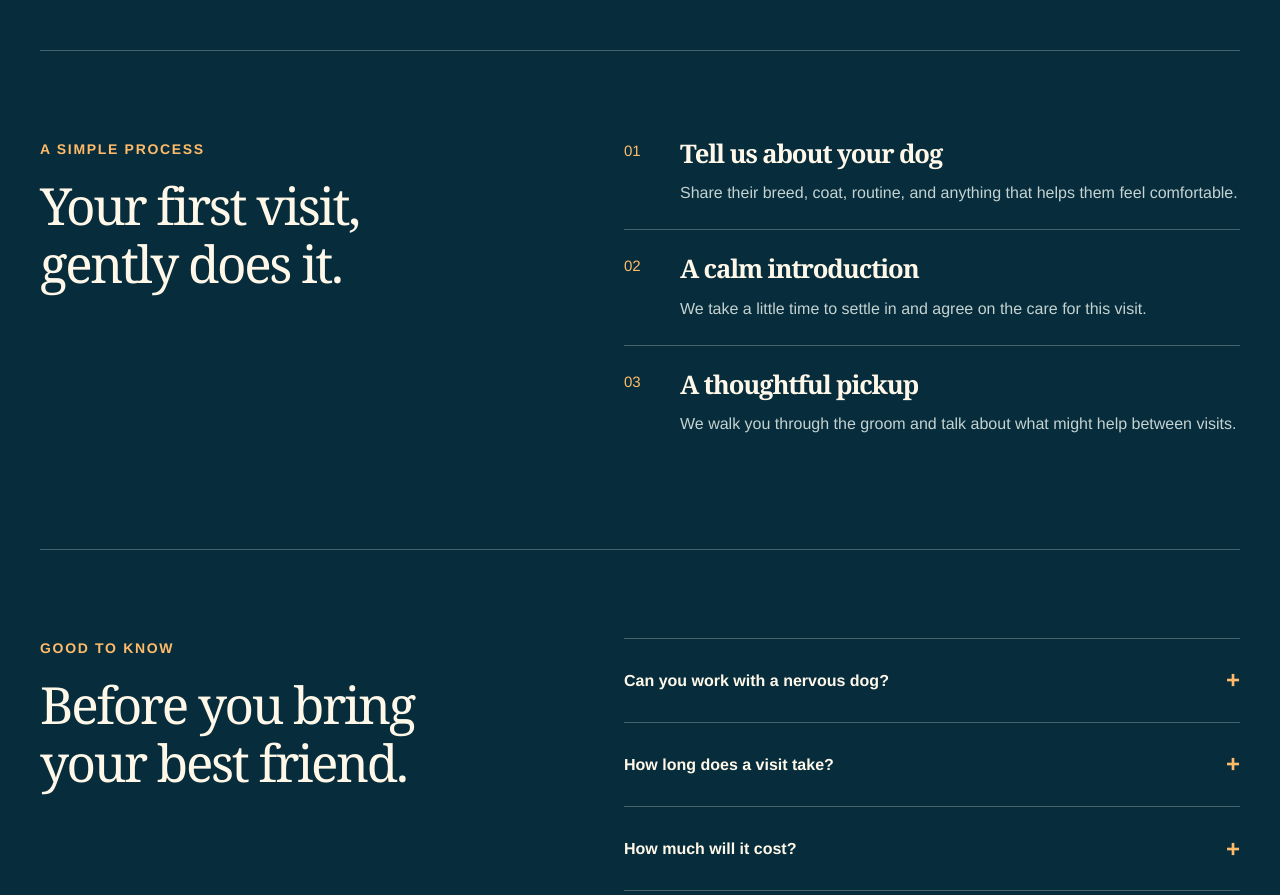
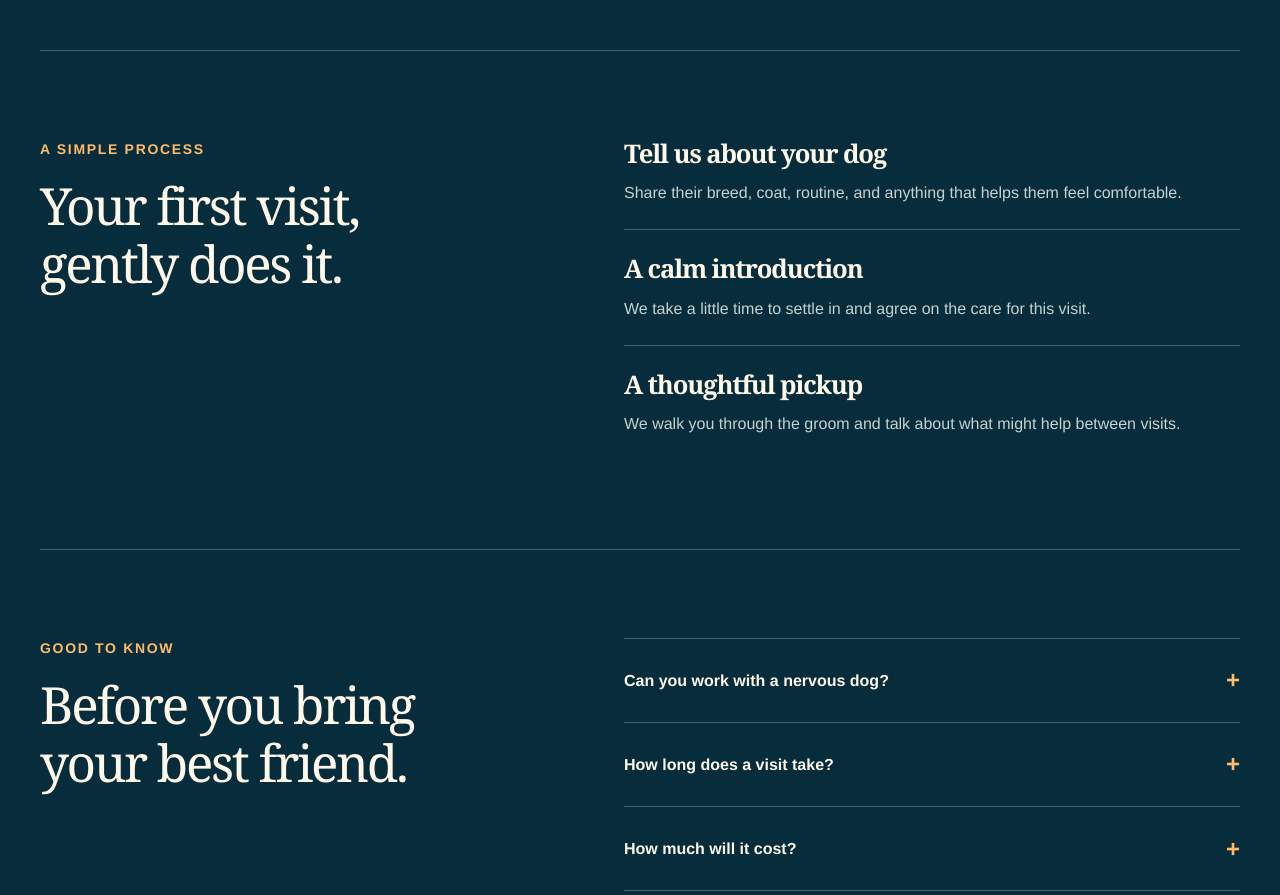
Before and after one commit to Alvintol/basic-atmospheric-template, a React (Vite) app: page / in a window 1280 px wide. Shown: the part 2740-3635 px from the top of the page. Built offline with nearby package versions, Linux system fonts and the light colour scheme.

Commit message:
Remove card numbers and improve card wrapping

```diff
--- a/src/sections/Process.tsx
+++ b/src/sections/Process.tsx
@@ -4,8 +4,7 @@ import { SectionIntro } from '../components/SectionIntro';
 export const Process = ({ section }: { section: ProcessSection }) => (
   <section className="section process container" id={section.id} aria-labelledby={`${section.id}-title`}>
     <SectionIntro section={section} />
-    <ol className="process-list">{section.steps.map((step, index) => <li key={step.title}>
-      <span className="step-number" aria-hidden="true">{String(index + 1).padStart(2, '0')}</span>
+    <ol className="process-list">{section.steps.map((step) => <li key={step.title}>
       <div><h3>{step.title}</h3><p>{step.description}</p></div>
     </li>)}</ol>
   </section>
```
